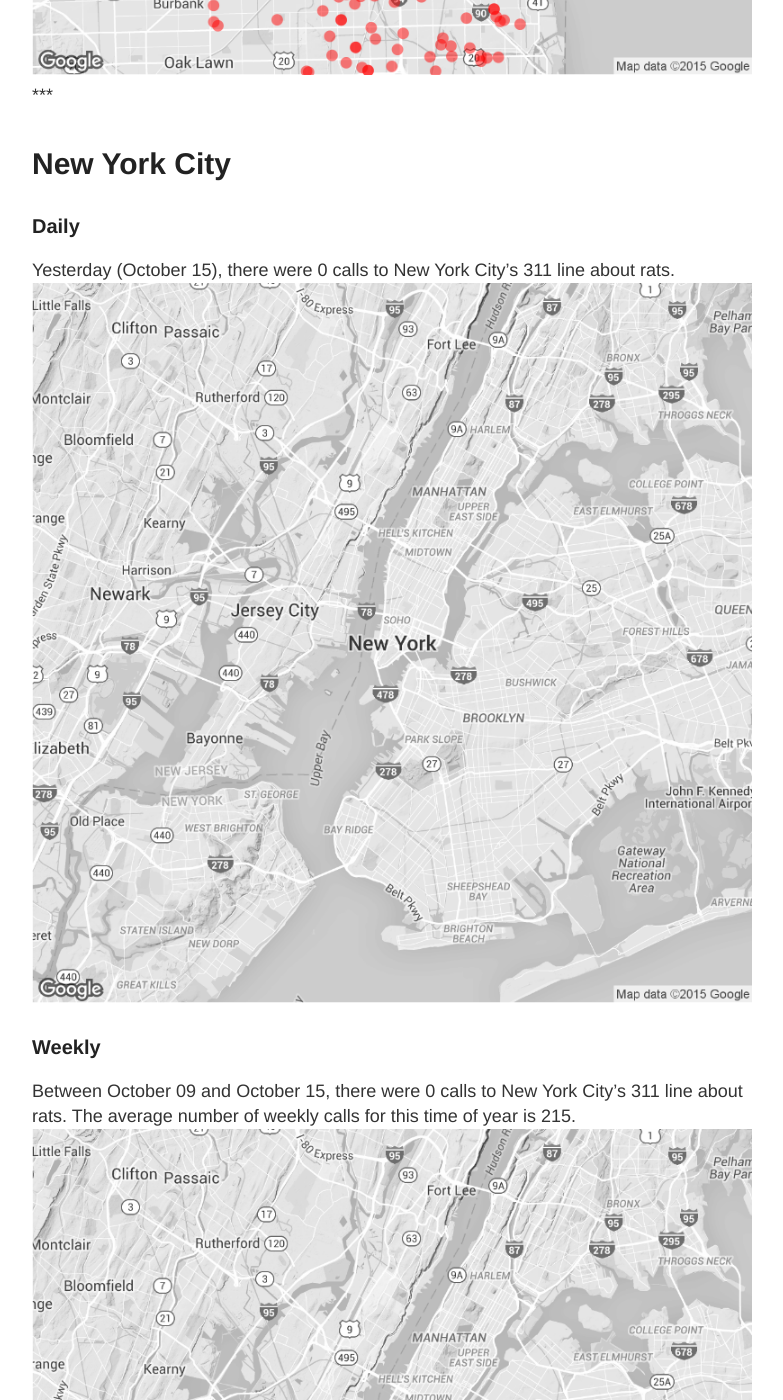
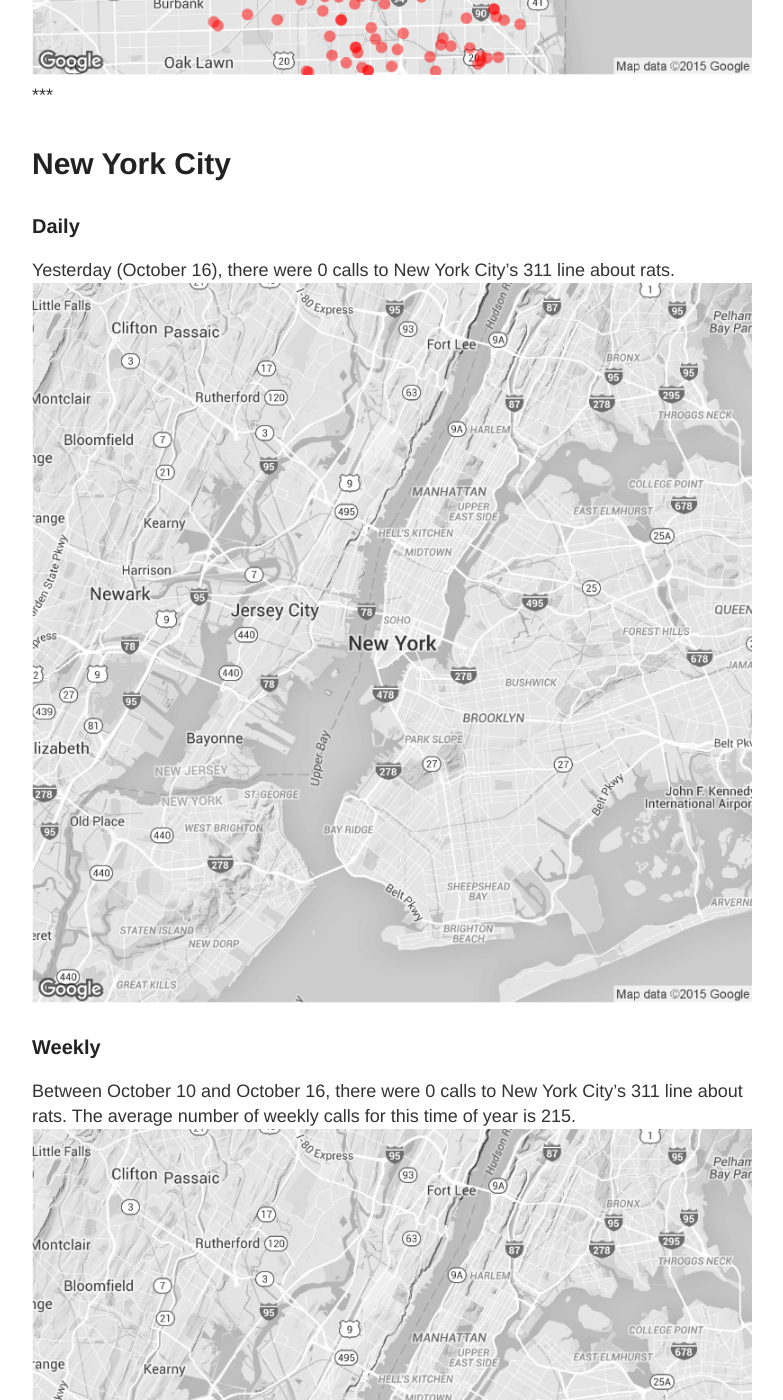
Before and after one commit to DanielHadley/ratmaps, a Jekyll site: the page built from daily.md, in a window 1280 px wide and 1400 px high, scrolled down 1986 px. Shown: the whole window, without its empty margins (248-1031 px from the left). Built offline with Jekyll 4.4.1, drawn with Linux system fonts in a browser that asks for light colours; comment, search, counter and statistics services are not loaded; some of the changed text lies outside the part shown.

Commit message:
Daily Maps

```diff
--- a/daily.md
+++ b/daily.md
@@ -15,22 +15,22 @@
 
 ### Daily
 
-Yesterday (October 15), there were 153 calls to Chicago's 311 line about rats.
+Yesterday (October 16), there were 109 calls to Chicago's 311 line about rats.
 ![Chicago rat calls to 311 weekly map]({{ site.cityimages }}/daily/Chicago_Rat_Map_Daily.png)
 
 ### Weekly
-Between October 09 and October 15, there were 949 calls to Chicago's 311 line about rats. The average number of weekly calls for this time of year is 641.
+Between October 10 and October 16, there were 923 calls to Chicago's 311 line about rats. The average number of weekly calls for this time of year is 641.
 ![Chicago rat calls to 311 weekly map]({{ site.cityimages }}/daily/Chicago_Rat_Map_Weekly.png)
 ***
 # New York City <a id="nyc"><a>
 
 ### Daily
 
-Yesterday (October 15), there were 0 calls to New York City's 311 line about rats.
+Yesterday (October 16), there were 0 calls to New York City's 311 line about rats.
 ![NYC rat calls to 311 weekly map]({{ site.cityimages }}/daily/NYC_Rat_Map_Daily.png)
 
 ### Weekly
-Between October 09 and October 15, there were 0 calls to New York City's 311 line about rats. The average number of weekly calls for this time of year is 215.
+Between October 10 and October 16, there were 0 calls to New York City's 311 line about rats. The average number of weekly calls for this time of year is 215.
 ![NYC rat calls to 311 weekly map]({{ site.cityimages }}/daily/NYC_Rat_Map_Weekly.png)
 
 Each red dot represents one call about a rat seen in that location. The dots are transparent, so multiple calls from one location will be seen as a solid dot. The usual caveats apply: more calls do not necessarily mean that there are more rats in that location than other parts of the city. A cluster of dots could indicate that one resident is unusually vocal about rodents in his or her neighborhood. Also, more densely populated neighborhoods tend to make more calls to 311.
```
Also changed, not shown: images/pages/daily/Chicago_Rat_Map_Daily.png, images/pages/daily/Chicago_Rat_Map_Weekly.png, images/pages/daily/NYC_Rat_Map_Daily.png, images/pages/daily/NYC_Rat_Map_Weekly.png.
